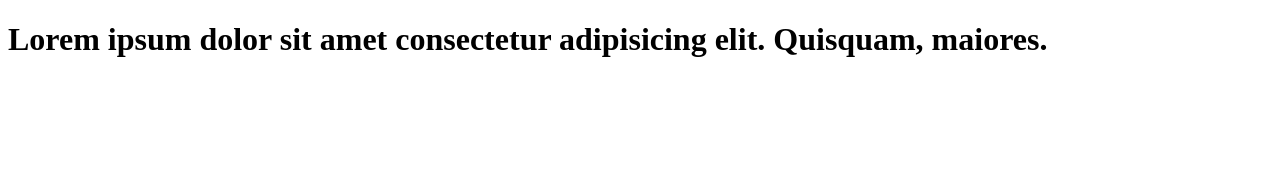
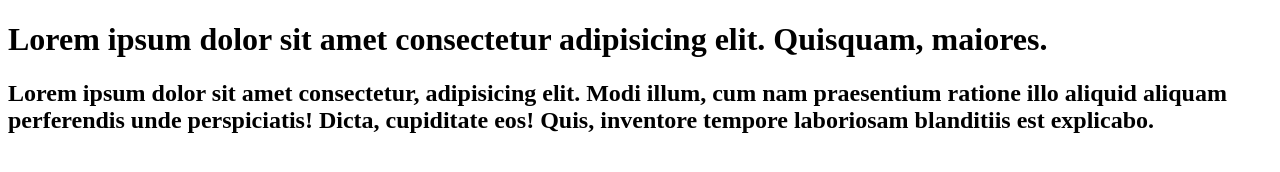
Before and after one commit to ConfidenceIsibor/learning-git, a plain HTML site: page index.html in a window 1280 px wide. Drawn offline with Linux system fonts and the light colour scheme.

Commit message:
add paragraph to code

```diff
--- a/index.html
+++ b/index.html
@@ -7,6 +7,7 @@
 </head>
 <body>
     <h1>Lorem ipsum dolor sit amet consectetur adipisicing elit. Quisquam, maiores.</h1>
+    <h2>Lorem ipsum dolor sit amet consectetur, adipisicing elit. Modi illum, cum nam praesentium ratione illo aliquid aliquam perferendis unde perspiciatis! Dicta, cupiditate eos! Quis, inventore tempore laboriosam blanditiis est explicabo.</h2>
 
 </body>
 </html>
```
